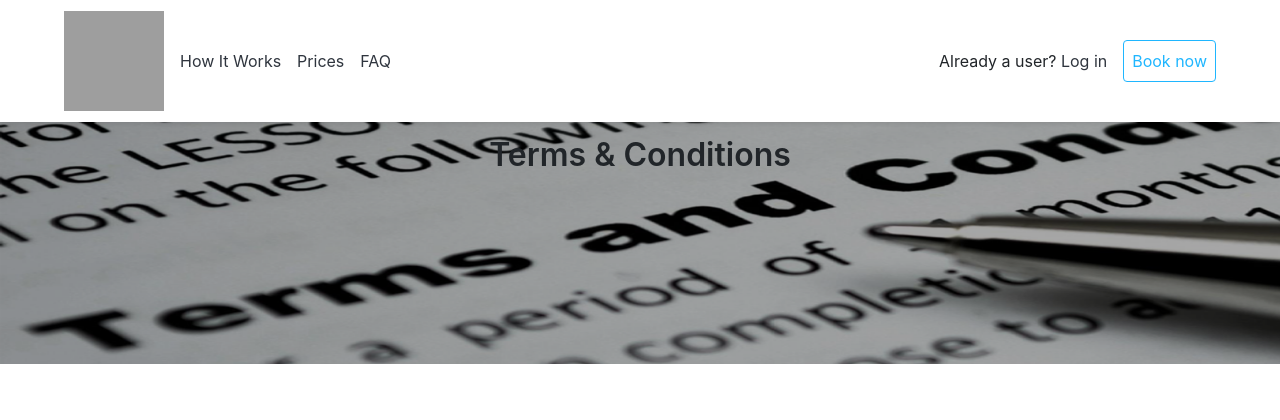
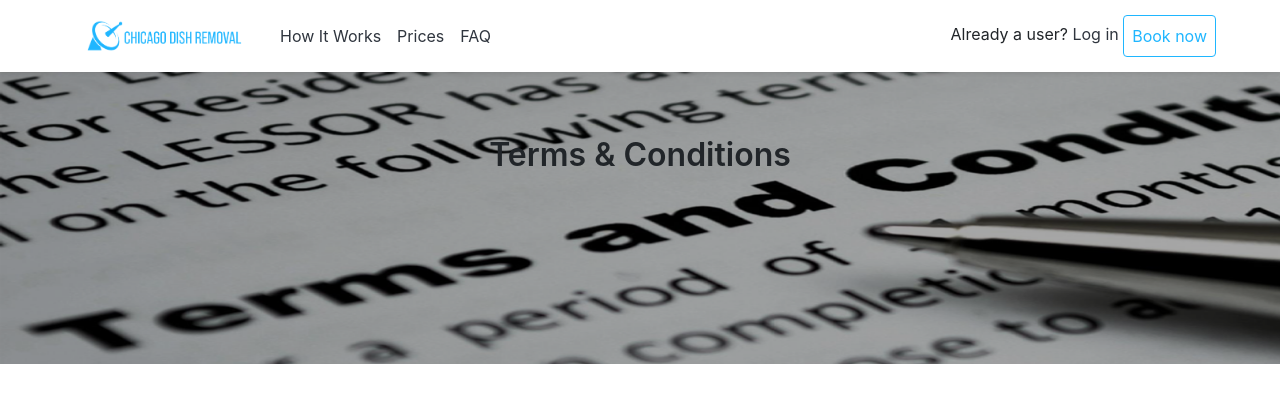
Before and after one commit to nadirhamid/DishWebsite, a Python web app: template chicago_dish_removal/templates/terms.html in a window 1280 px wide. Shown: the top 420 px of the page. Run offline with Jinja, Linux system fonts and the light colour scheme; the template is opened without the code that fills it: most values are stand-ins (such as "Sample title", 1, 10 or a date in 2020); form fields are guessed from the names that the template uses; some libraries are stand-ins or nearby versions; grey boxes are pictures that could not be loaded.

Commit message:
fix terms&privacy issue

```diff
--- a/chicago_dish_removal/templates/terms.html
+++ b/chicago_dish_removal/templates/terms.html
@@ -1,25 +1,4 @@
-<!DOCTYPE html>
-<html>
 {% include "blocks/header.html" %}
-
-<body>
-  <header class="page-header">
-    <div class="wrap"></div>
-    <div class="wrap">
-      <div class="header">
-        <div><a href="/"><img class="header--logo"
-              src="https://cdn.DishRemoval.com/production/assets/logo-full-e9387d461ba78fef68ac0fe88ea2425d529369a4cc2b027b3790f51b2c03bf21.svg"
-              alt="Logo full" /></a>
-          <nav class="header--nav"><a href="index.html#home-howitworks">How It Works</a><a
-              href="index.html#home-prices">Prices</a><a href="/faq?country=US">FAQ</a></nav>
-
-        </div>
-        <div><span>Already a user?&nbsp;<a href="/?country=US&amp;language=en">Log
-              in</a></span><a class="btn btn-inverse btn-primary btn-s" href="/booking?country=US&amp;language=en">Book
-            now</a></div>
-      </div>
-    </div>
-  </header>
   <main class="page-body">
 
     <header class="static-header term">
```
Also changed, not shown: chicago_dish_removal/templates/privacy.html (+0 -21 lines).
